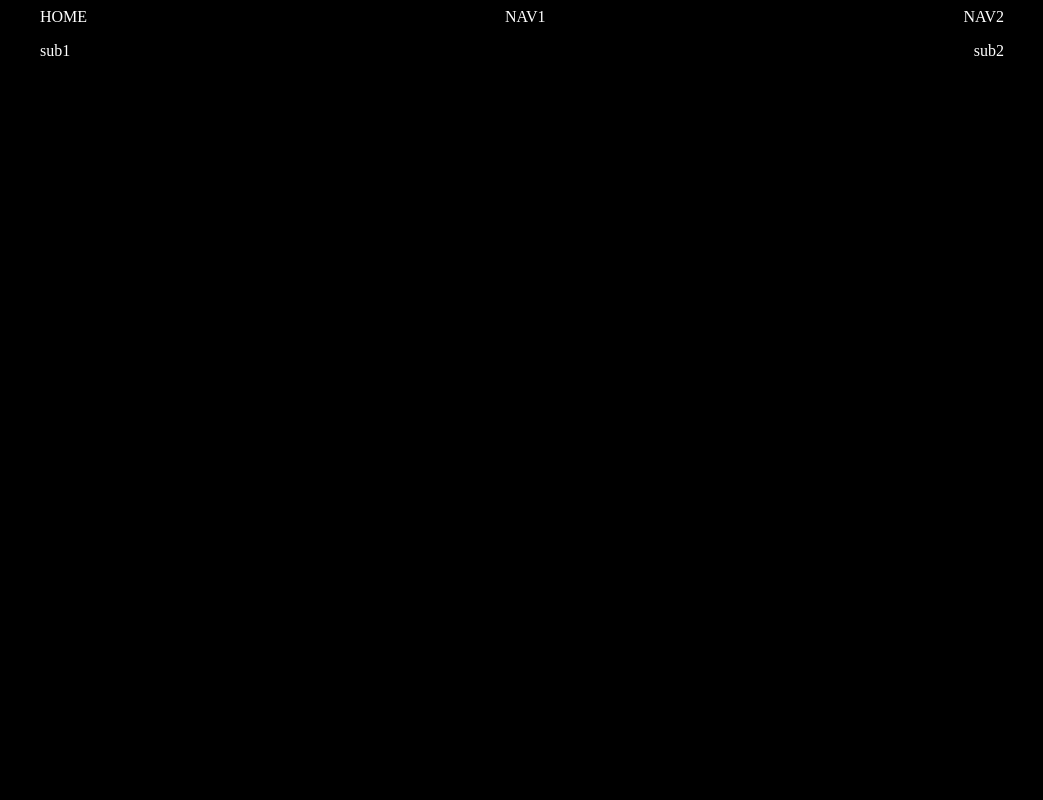
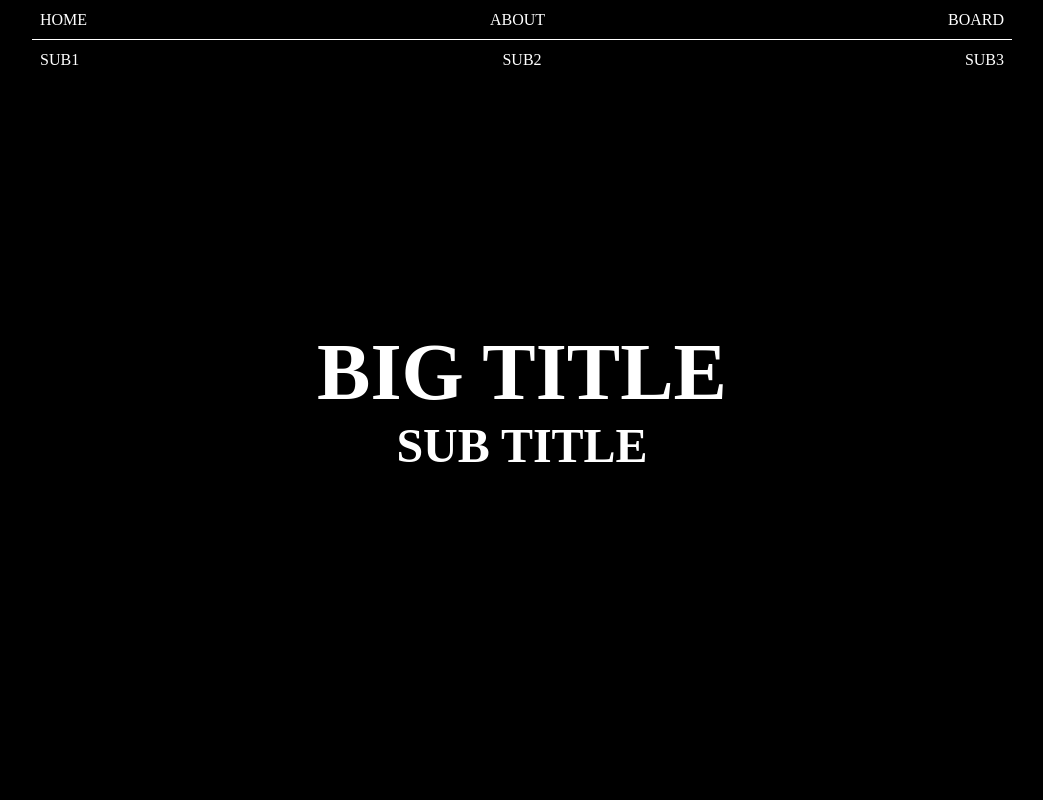
Before and after one commit to vlaksuga/skrl, a plain HTML site: page index.html in a window 1280 px wide. Shown: the top 800 px of the page, without its empty margins (118-1161 px from the left). Drawn offline with Linux system fonts and the light colour scheme.

Commit message:
test layout

```diff
--- a/css/main.css
+++ b/css/main.css
@@ -2,20 +2,44 @@
     box-sizing: border-box;
     margin: 0;
     padding: 0;
-    color: white;
+    color: var(--COLOR-FONT);
+}
+
+:root {
+    --COLOR-FONT : white;
+    --COLOR-BACKGROUND : black;
+    --DIMEN-HEADER-HEIGHT : 80px;
+    --DIMEN-NAV-XL-WIDTH : 980px;
+    --DIMEN-NAV-XL-HEIGHT : 40px;
 }
 
 body {
-    background-color: black;
+    width: 100%;
+    height: 100%;
+    background-color: var(--COLOR-BACKGROUND);
+}
+
+header {
+    position: sticky;
+    top: 0;
+    overflow: auto;
+    width: 100%;
+    height: var(--DIMEN-HEADER-HEIGHT);
+    z-index: 9999;
 }
 
 nav {
+    width: 100%;
+    max-width: var(--DIMEN-NAV-XL-WIDTH);
+    height: var(--DIMEN-NAV-XL-HEIGHT);
+    margin: 0 auto;
+    position: sticky;
     z-index: 9999;
-    width: 980px;
-    margin: 0 auto;
 }
 
 nav ul {
+    width: 100%;
+    height: 100%;
     display: flex;
     list-style: none;
     flex-direction: row;
@@ -24,31 +48,48 @@ nav ul {
 }
 
 nav ul li {
+    text-transform: uppercase;
+    cursor: pointer;
     padding: 8px;
 }
 
+nav.top-nav {
+    border-bottom: 1px solid white;
+    top : -(var(--DIMEN-NAV-XL-HEIGHT));
+}
+
 nav.sub-nav {
-    height: 80px;
-    position: sticky;
     top: 0;
+}
+
+main {
+    position: relative;
 }
 
 section {
     width: 100vw;
-    display: flex;
-    flex-direction: row;
-    justify-content: center;
-    align-items: center;
     position: fixed;
     top: 0;
     opacity: 1;
     height: 100vh;
-    background-color: black;
+    background-color: var(--COLOR-BACKGROUND);
 }
 
-section p {
+section.center {
+    display: flex;
+    flex-direction: column;
+    justify-content: center;
+    align-items: center;
+}
+
+section p.BIG {
     font-weight: bolder;
     font-size: 5rem;
+}
+
+section p.SUB {
+    font-weight: bolder;
+    font-size: 3rem;
 }
 
 footer {
--- /dev/null
+++ b/dummy.json
@@ -0,0 +1,36 @@
+{
+    "head" : "OK",
+    "body" : {
+        "title" : "TITLE",
+        "nav" : {
+            "top" : {
+                "isUsing" : true,
+                "layout" : "sb",
+                "data" : [
+                    { "name" : "home", "isIcon" : false },
+                    { "name" : "about", "isIcon" : false },
+                    { "name" : "board", "isIcon" : false }
+                ]
+            } ,
+            "sub" : {
+                "isUsing" : true,
+                "layout" : "sb",
+                "data" : [
+                    { "name" : "sub1", "isIcon" : false },
+                    { "name" : "sub2", "isIcon" : false },
+                    { "name" : "sub3", "isIcon" : false }
+                ]
+            }
+        },
+        "section" : [
+            {
+            "action" : "FADE_OUT",
+            "event" : "scroll",
+            "layout" : "center",
+            "contents" : [
+                { "tagName" : "p", "text" : "BIG TITLE", "class" : "BIG" },
+                { "tagName" : "p", "text" : "SUB TITLE", "class" : "SUB" }
+            ] }
+        ]
+    }
+}
--- a/index.html
+++ b/index.html
@@ -7,12 +7,10 @@
     <link rel="stylesheet" href="css/main.css">
     <script src="js/constants.js"></script>
     <script src="js/animations.js"></script>
+    <script src="js/layout.js"></script>
     <script src="js/main.js"></script>
-    <title>SKRL</title>
+    <title></title>
 </head>
 <body>
-    <nav class="top-nav"></nav>
-    <nav class="sub-nav"></nav>
-    <main></main>
 </body>
 </html>
--- a/js/animations.js
+++ b/js/animations.js
@@ -1,9 +1,39 @@
-function animateFadeOut(ele, section, idx) {
-    document.addEventListener("scroll", e => {
-        if(window.scrollY >= 160 + idx * ele.clientHeight) {
-            console.log(idx + " : Start")
-            console.log(ele.clientHeight)
-            ele.style.opacity = 1 - ((window.scrollY - 160 + idx * ele.clientHeight) / ele.clientHeight);
+
+
+function animateByScroll(ele, obj) {
+    document.addEventListener(obj.event, e => {
+        var per = getScrollPercent(obj);
+        if(obj.action == ANIMATION.FADE_OUT) {
+            animateFadeout(ele, per);
         }
     })
 }
+
+function animateFadeout(ele, per) {
+    ele.style.opacity = 1 - (per / 100)
+}
+
+function animateExpand(ele, per) {
+    ele.style.transform = `scale(${1 + ((per / 100) * ANIMATION.EXPAND_LARGE)})`;
+}
+
+function animateSkew(ele, per) {
+    ele.style.transform = `skew(${per}deg, ${per}deg)`;
+}
+
+function animateMoveOutLeft(ele, per) {
+    ele.style.transform = `translate(-${per}%, 0)`;
+}
+
+function animateMoveOutRight(ele, per) {
+    ele.style.transform = `translate(${per}%, 0)`;
+}
+
+function getScrollPercent(obj) {
+    const scrollPer = Math.round((window.scrollY / (document.body.offsetHeight - window.innerHeight)) * 100);
+    const sectionPerStart = obj.idx * (100 / obj.siblings);
+    const sectionPerEnd = (obj.idx + 1) * (100 / obj.siblings);
+    if(sectionPerStart > scrollPer) { return 0; }
+    if(sectionPerEnd < scrollPer) { return 100; }
+    return (scrollPer - sectionPerStart) * obj.siblings;
+}
--- a/js/constants.js
+++ b/js/constants.js
@@ -1,48 +1,16 @@
-const SECTION_ACTIONS = {
-    FADE_OUT : 0
+const ANIMATION = {
+    EXPAND_LARGE : 3,
+    FADE_OUT : "FADE_OUT",
+    EXPAND : "EXPAND"
 }
 
-Object.freeze(SECTION_ACTIONS);
+Object.freeze(ANIMATION);
 
-const TOP_MENU_LIST = [
-    {
-        title : "HOME",
-        isIcon : false
-    },
-    {
-        title : "NAV1",
-        isIcon : false
-    },
-    {
-        title : "NAV2",
-        isIcon : false
-    }
-]
+const DEFAULT = {
+    TITLE : "DEFAULT TITLE",
+    NAV_ITEM : "DEFAULT NAV"
+}
 
-const SUB_MENU_LIST = [
-    {
-        title : "sub1"
-    },
-    {
-        title : "sub2"
-    }
-]
-
-
-
-const SECTION_LIST = [
-    {
-        title : "SECTION1",
-        action : SECTION_ACTIONS.FADE_OUT
-    },
-    {
-        title : "SECTION2",
-        action : SECTION_ACTIONS.FADE_OUT
-    },
-    {
-        title : "SECTION3",
-        action : SECTION_ACTIONS.FADE_OUT
-    }
-]
-
-const FOOTER = {}
+const CONFIG = {
+    SCROLL_SENCIBILITY : 150
+}
--- /dev/null
+++ b/js/layout.js
@@ -0,0 +1,20 @@
+class LayoutManager {
+    constructor() {
+
+    }
+
+    getLayout(section) {
+        const layout = document.createElement("section");
+        layout.classList.add(section.layout);
+
+        for (const content of section.contents) {
+            const ele = document.createElement(content.tagName);
+            ele.classList.add(content.class);
+            ele.innerText = content.text;
+            layout.appendChild(ele);
+        }
+
+        layout.style.zIndex = Array.from(section.siblings).length - section.idx;
+        return layout;
+    }
+}
--- a/js/main.js
+++ b/js/main.js
@@ -1,51 +1,68 @@
 window.addEventListener("DOMContentLoaded", () => {
-    appendHeader();
-    appendSections(SECTION_LIST);
-    appendFooter(FOOTER);
+    /* fecth db => rander() */
+    fetch("dummy.json")
+    .then(res => res.json())
+    .then(data => { if(data.head == "OK") render(data)} );
 });
 
-function appendHeader() {
-    if(TOP_MENU_LIST) { setNav("top-nav", TOP_MENU_LIST); }
-    if(SUB_MENU_LIST) { setNav("sub-nav", SUB_MENU_LIST); }
+function render(data) {
+    setTitle(data);
+    setHeader(data);
+    setMain(data);
 }
 
-function setNav(classname, menus) {
-    var nav = document.getElementsByClassName(classname)[0];
+function setTitle(data) {
+    document.title = data.body.title ?? DEFAULT.TITLE;
+}
+
+function setHeader(data) {
+    const top = data.body.nav.top ?? { isUsing : false };
+    const sub = data.body.nav.sub ?? { isUsing : false };
+    if(top && top.isUsing) { document.body.appendChild(createNav("top-nav", top)); }
+    if(sub && top.isUsing) { document.body.appendChild(createNav("sub-nav", sub)); }
+}
+
+function setMain(data) {
+    const main = document.createElement('main');
+    document.body.appendChild(main);
+    const sections = data.body.section;
+    const layoutManager = new LayoutManager();
+    for(const [idx, section] of sections.entries()) {
+        section.idx = idx;
+        section.siblings = sections.length;
+        const sectionEle = layoutManager.getLayout(section);
+        main.appendChild(sectionEle);
+        setSectionAction(sectionEle, section);
+    }
+    main.style.height = CONFIG.SCROLL_SENCIBILITY * (Array.from(sections).length + 1) + "vh";
+}
+
+function createNav(className, obj) {
     var ul = document.createElement("ul")
-    ul.classList.add(classname + "-ul")
-    nav.appendChild(ul);
-    for(const menu of menus) {
-        const menuEle = document.createElement("li");
-        menuEle.innerText = menu.title;
-        menuEle.classList.add(classname + "-item");
-        ul.appendChild(menuEle);
+        ul.classList.add(className + "-ul", "nav-layout-" + obj.layout)
+    var nav = document.createElement("nav");
+        nav.classList.add(className);
+        nav.appendChild(ul);
+    for(const item of obj.data) {
+        const itemEle = document.createElement("li");
+            itemEle.innerText = item.name ?? DEFAULT.NAV_ITEM;
+            itemEle.classList.add(className + "-item");
+        ul.appendChild(itemEle);
+    }
+    return nav;
+}
+
+
+function setSectionAction(ele, obj) {
+    switch(obj.event) {
+        case "scroll" : { animateByScroll(ele, obj) }
     }
 }
 
-function appendSections(sections) {
-    const main = document.querySelector('main');
-    for(const [idx, section] of sections.entries()) {
-        const sectionEle = document.createElement("section");
-        const bigTitle = document.createElement("p");
-        bigTitle.innerText = section.title;
-        sectionEle.appendChild(bigTitle);
-        sectionEle.style.zIndex = Array.from(sections).length - idx;
-        main.appendChild(sectionEle);
-        setSectionAction(sectionEle, section, idx);
-    }
-    main.style.height = 100 * Array.from(sections).length + "vh"
-}
-
-function setSectionAction(ele, section, idx) {
-    switch(section.action) {
-        case SECTION_ACTIONS.FADE_OUT : {
-            animateFadeOut(ele, section, idx)
-        }
+function appendFooter(footerInfo) {
+    if(footerInfo) {
+        var footer = document.createElement("footer");
+        document.body.appendChild(footer)
+        footer.innerText = "footer";
     }
 }
-
-function appendFooter(footer) {
-    const footerEle = document.createElement("footer");
-    footerEle.innerText = "footer";
-    document.body.appendChild(footerEle);
-}
```
